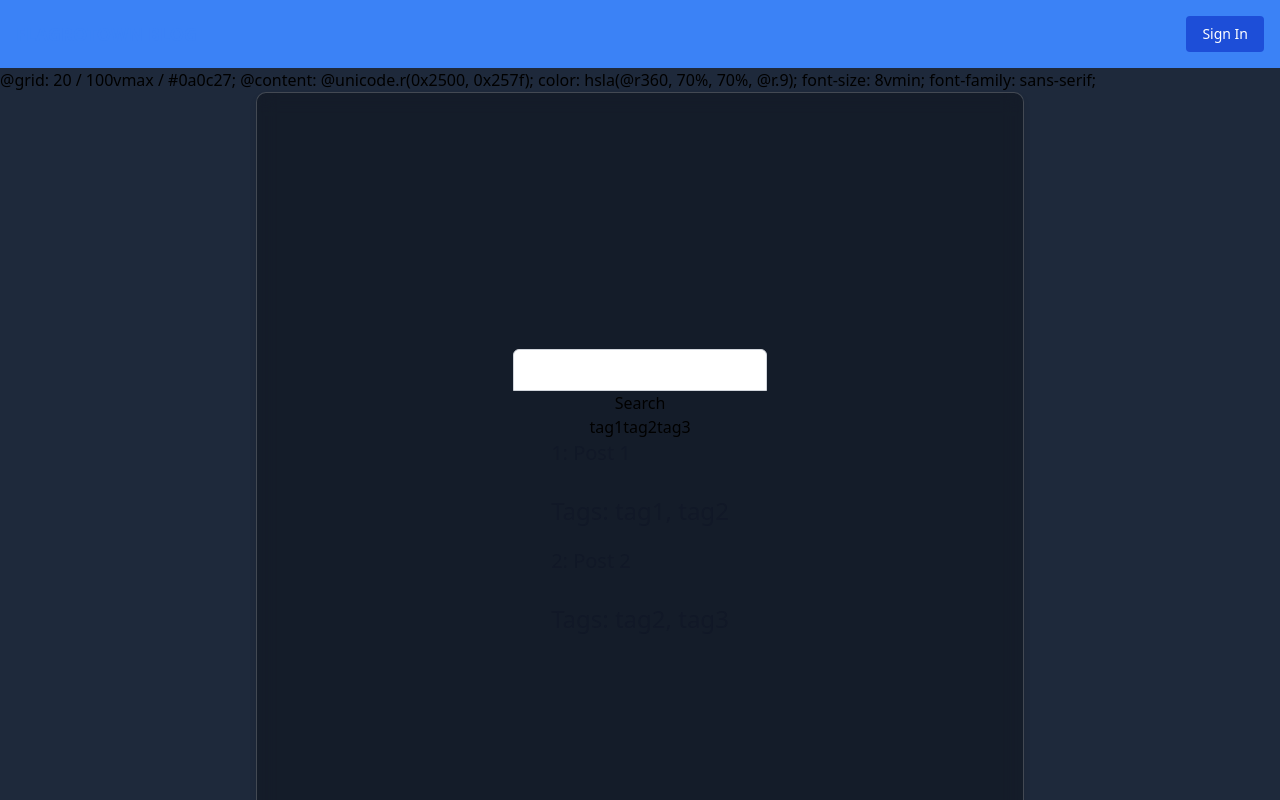
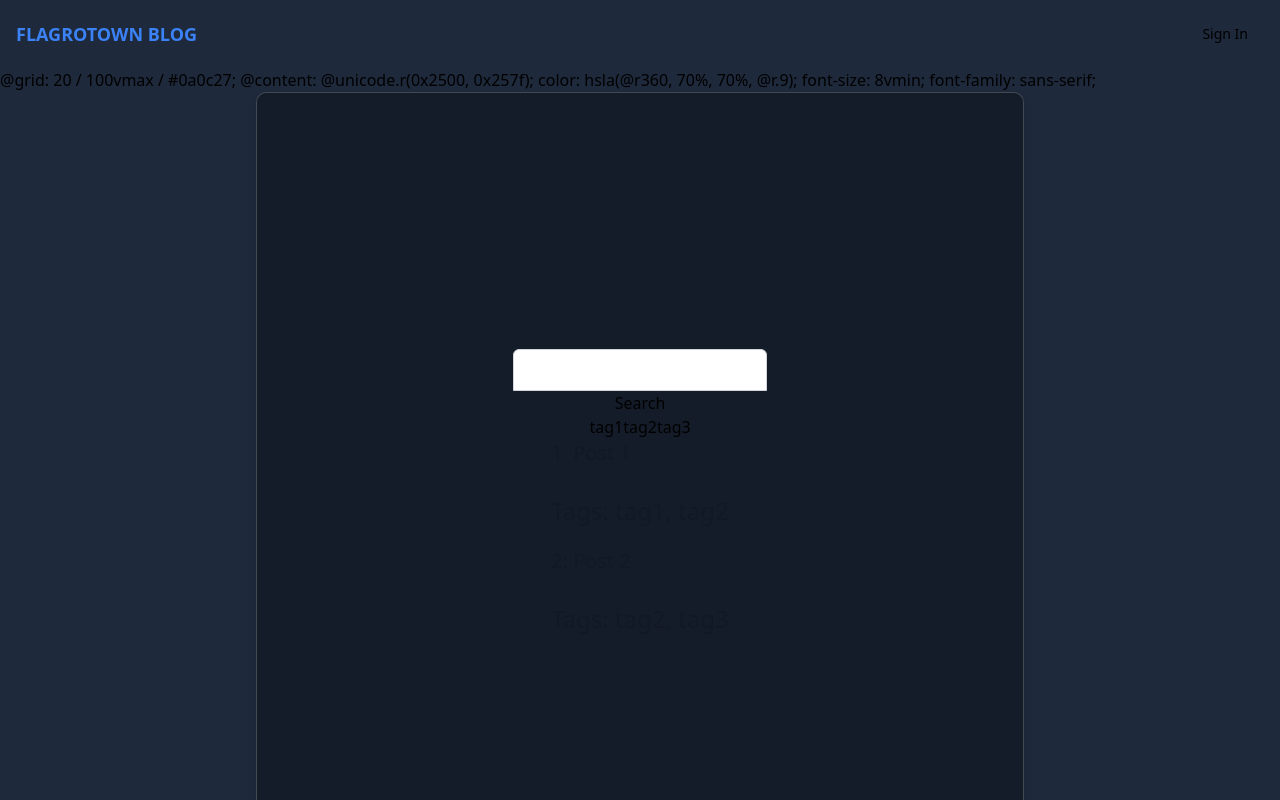
Before and after one commit to Flagro/flagrotown-blog-frontend, a SvelteKit app: page / in a window 1280 px wide. Shown: the top 800 px of the page. Built offline with nearby package versions, Linux system fonts and the light colour scheme.

Commit message:
updated the header color

```diff
--- a/src/components/Header.svelte
+++ b/src/components/Header.svelte
@@ -12,12 +12,12 @@
 	}
 </script>
 
-<header class="bg-blue-500 text-white p-4 flex justify-between items-center">
+<header class="p-4 flex justify-between items-center">
 	<div class="text-lg font-bold">
 		<a href="/" class="hover:text-gray-200">FLAGROTOWN BLOG</a>
 	</div>
 	<button
-		class="bg-blue-700 hover:bg-blue-600 text-sm px-4 py-2 rounded"
+		class="text-sm px-4 py-2 rounded"
 		on:click={handleAuthAction}
 	>
 		{#if isLoggedIn}
--- a/src/routes/+layout.svelte
+++ b/src/routes/+layout.svelte
@@ -6,7 +6,7 @@
 </script>
 
 <div class="flex flex-col min-h-screen">
-    <div class="bg-red-700 dark:bg-red-800">
+    <div class="bg-slate-800">
         <Header />
     </div>
 
```
